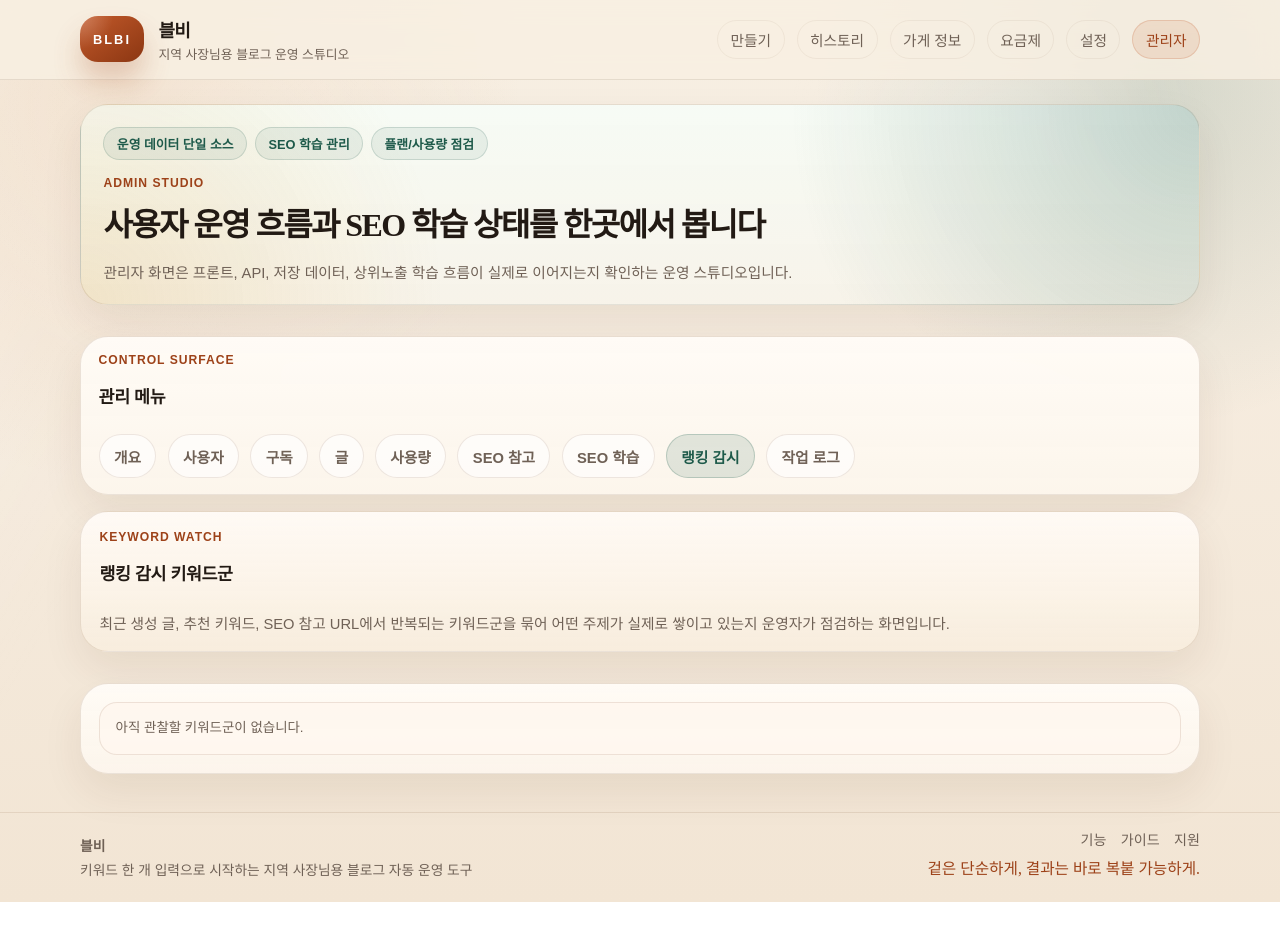
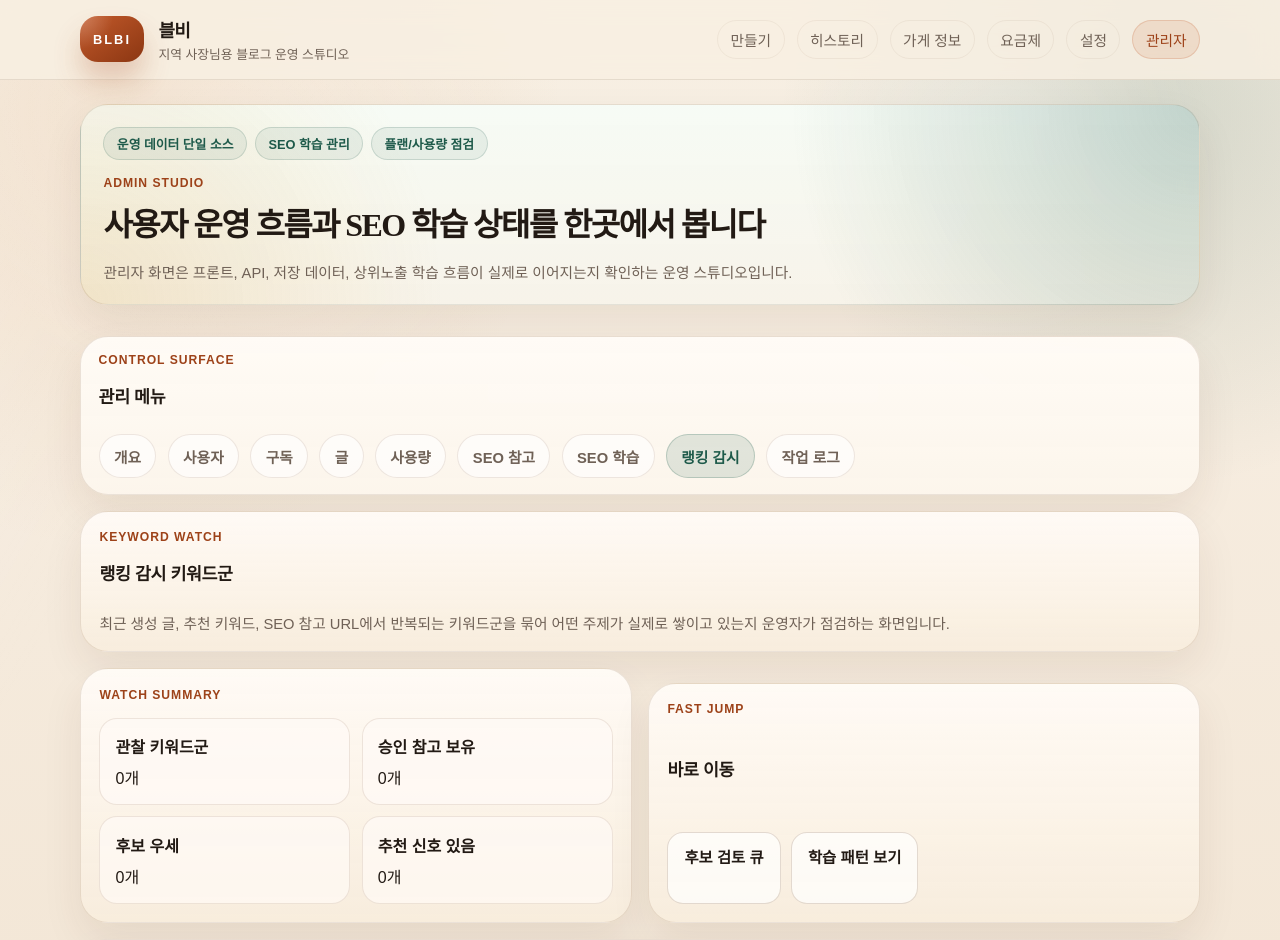
Before and after one commit to withark/BLBI, a Next.js app: page /admin/ranking-watch in a window 1280 px wide. Shown: the top 940 px of the page. Before the commit the page ends 902 px from the top, so only its background shows below. Built offline with nearby package versions, Linux system fonts and the light colour scheme.

Commit message:
Improve admin navigation between operations pages

```diff
--- a/app/admin/ranking-watch/page.tsx
+++ b/app/admin/ranking-watch/page.tsx
@@ -1,3 +1,5 @@
+import Link from "next/link";
+
 import { listAllPosts, listAllRecommendations, listSeoReferences } from "@/lib/store/db";
 
 export const dynamic = "force-dynamic";
@@ -102,6 +104,9 @@ export default async function AdminRankingWatchPage(): Promise<React.ReactNode>
       return bScore - aScore || new Date(b.lastTouchedAt).getTime() - new Date(a.lastTouchedAt).getTime();
     })
     .slice(0, 16);
+  const approvedKeywordCount = watchRows.filter((row) => row.approvedCount > 0).length;
+  const candidateHeavyCount = watchRows.filter((row) => row.candidateCount > row.approvedCount).length;
+  const recommendationHeavyCount = watchRows.filter((row) => row.recommendationCount > 0).length;
 
   return (
     <div className="page-stack">
@@ -109,6 +114,43 @@ export default async function AdminRankingWatchPage(): Promise<React.ReactNode>
         <span className="eyebrow">Keyword Watch</span>
         <h1 className="section-title">랭킹 감시 키워드군</h1>
         <p className="help">최근 생성 글, 추천 키워드, SEO 참고 URL에서 반복되는 키워드군을 묶어 어떤 주제가 실제로 쌓이고 있는지 운영자가 점검하는 화면입니다.</p>
+      </section>
+
+      <section className="admin-overview-grid">
+        <article className="card section-stack tone-surface">
+          <span className="eyebrow">Watch Summary</span>
+          <div className="info-grid">
+            <div className="compact-card">
+              <strong>관찰 키워드군</strong>
+              <div>{watchRows.length}개</div>
+            </div>
+            <div className="compact-card">
+              <strong>승인 참고 보유</strong>
+              <div>{approvedKeywordCount}개</div>
+            </div>
+            <div className="compact-card">
+              <strong>후보 우세</strong>
+              <div>{candidateHeavyCount}개</div>
+            </div>
+            <div className="compact-card">
+              <strong>추천 신호 있음</strong>
+              <div>{recommendationHeavyCount}개</div>
+            </div>
+          </div>
+        </article>
+
+        <article className="card section-stack tone-surface">
+          <span className="eyebrow">Fast Jump</span>
+          <h2 className="section-title">바로 이동</h2>
+          <div className="inline-actions">
+            <Link href="/admin/seo-references/candidates" className="btn btn-secondary">
+              후보 검토 큐
+            </Link>
+            <Link href="/admin/seo-learning" className="btn btn-secondary">
+              학습 패턴 보기
+            </Link>
+          </div>
+        </article>
       </section>
 
       <section className="card section-stack">
@@ -129,6 +171,14 @@ export default async function AdminRankingWatchPage(): Promise<React.ReactNode>
                     <span className="chip">생성 글 {row.postCount}</span>
                     <span className="chip">추천 {row.recommendationCount}</span>
                   </div>
+                  <div className="inline-actions">
+                    <Link href={`/dashboard?keyword=${encodeURIComponent(row.keyword)}`} className="btn btn-secondary">
+                      이 키워드로 생성 보기
+                    </Link>
+                    <Link href="/admin/seo-references/candidates" className="btn btn-secondary">
+                      후보 검토 이동
+                    </Link>
+                  </div>
                 </div>
               </article>
             ))}
```
Also changed, not shown: app/admin/jobs/page.tsx (+10 -0 lines), app/admin/subscription/page.tsx (+41 -0 lines).
